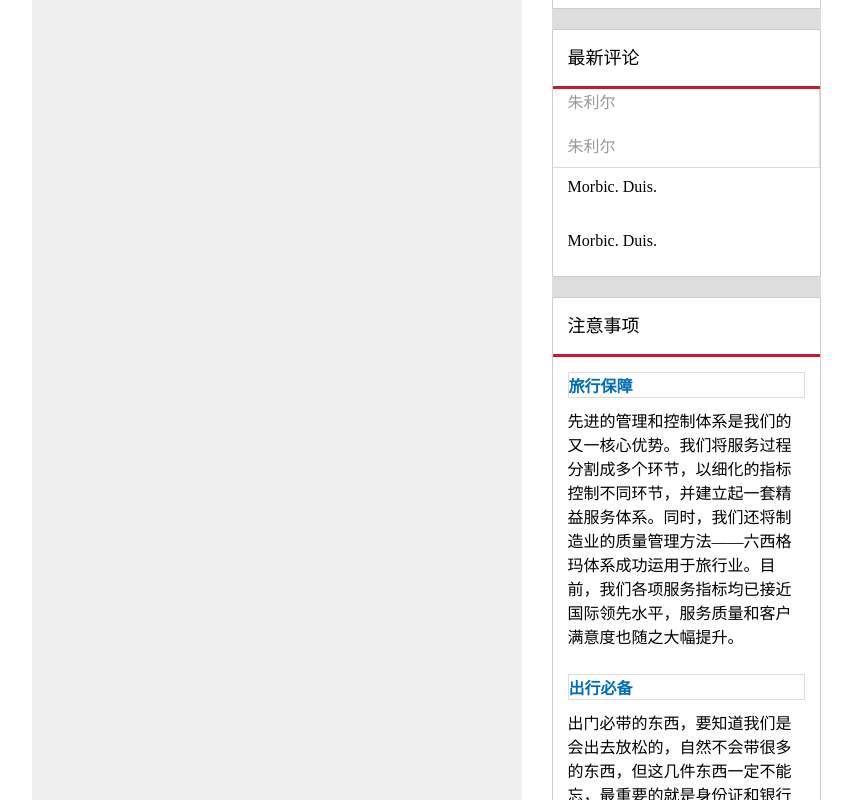
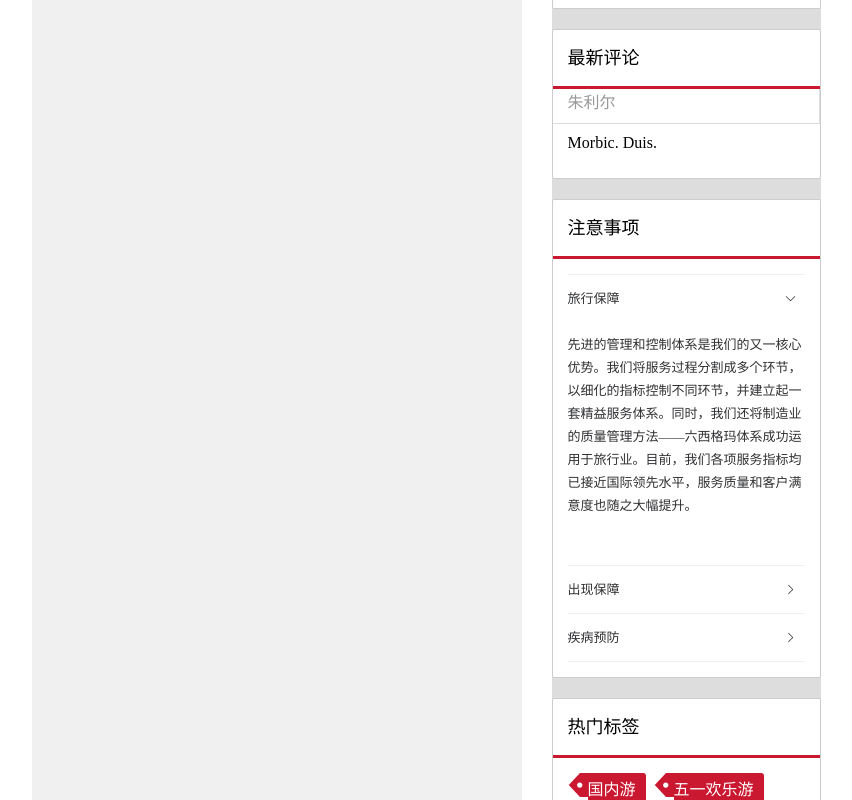
Before and after one commit to Yrd980/tourism, a Vue app: page /detail/0 in a window 1280 px wide. Shown: the part 440-1240 px from the top of the page, without its empty margins (256-1108 px from the left). Built offline with nearby package versions, Linux system fonts and the light colour scheme; what @vuemap/vue-amap would draw is missing.

Commit message:
旅行详情侧边栏

```diff
--- a/components.d.ts
+++ b/components.d.ts
@@ -16,6 +16,8 @@ declare module 'vue' {
     ElCheckboxButton: typeof import('element-plus/es')['ElCheckboxButton']
     ElCheckboxGroup: typeof import('element-plus/es')['ElCheckboxGroup']
     ElCol: typeof import('element-plus/es')['ElCol']
+    ElCollapse: typeof import('element-plus/es')['ElCollapse']
+    ElCollapseItem: typeof import('element-plus/es')['ElCollapseItem']
     ElContainer: typeof import('element-plus/es')['ElContainer']
     ElDataPicker: typeof import('element-plus/es')['ElDataPicker']
     ElDatePicker: typeof import('element-plus/es')['ElDatePicker']
--- a/src/views/detail.vue
+++ b/src/views/detail.vue
@@ -18,8 +18,8 @@
         <div class="container">
           <div class="left-side">
             <!-- 左边内容 -->
-            <span>{{scenic.name}}</span>
-            <div>{{scenic.description}}</div>
+            <span>{{ scenic.name }}</span>
+            <div>{{ scenic.description }}</div>
 
           </div>
           <div class="right-side">
@@ -57,13 +57,9 @@
                 <div class="tabs">
                   <ul class="tab-control">
                     <li><a href="#tabs-1" id="tab-1-name">朱利尔</a></li>
-                    <li><a href="#tabs-2" id="tab-2-name">朱利尔</a></li>
                   </ul>
                   <div id="tabs-1" class="tab-content">
                     <p id="tab-1-value">Morbic. Duis.</p>
-                  </div>
-                  <div id="tabs-2" class="tab-content">
-                    <p id="tab-2-value">Morbic. Duis.</p>
                   </div>
                 </div>
               </div>
@@ -75,17 +71,20 @@
               </div>
               <div class="widget-content">
                 <div class="accordion">
-                  <div class="h4 acc-header"><a href="#section1">旅行保障</a></div>
+                  <el-collapse v-model="activeName" accordion>
+                    <el-collapse-item title="旅行保障" name="1">
                       <div class="acc-content">
                         <p>
                           先进的管理和控制体系是我们的又一核心优势。我们将服务过程分割成多个环节，以细化的指标控制不同环节，并建立起一套精益服务体系。同时，我们还将制造业的质量管理方法——六西格玛体系成功运用于旅行业。目前，我们各项服务指标均已接近国际领先水平，服务质量和客户满意度也随之大幅提升。</p>
                       </div>
-                  <div class="h4 acc-header"><a href="#section2">出行必备</a></div>
+                    </el-collapse-item>
+                    <el-collapse-item title="出现保障" name="2">
                       <div class="acc-content">
                         <p>
                           出门必带的东西，要知道我们是会出去放松的，自然不会带很多的东西，但这几件东西一定不能忘，最重要的就是身份证和银行卡，现在什么都是安全为主，如果没有身份证车票、住宿，门票都买不到，即使你到了景点都只能眼巴巴的看着别人去游玩，第二就是银行卡，很多人觉得现在都是网上支付，微信、支付宝应有尽有，其实不然这些是都需要手机，如果在外手机没电了，或是不小心遗失，这时候银行卡就会发挥巨大的作用，所以为了以防万一，一定要带一张有钱的银行卡。</p>
                       </div>
-                  <div class="h4 acc-header"><a href="#section3">疾病预防</a></div>
+                    </el-collapse-item>
+                    <el-collapse-item title="疾病预防" name="3">
                       <div class="acc-content">
                         <p>了解当地医疗制度、费用情况，结合自身身体情况制订适宜的医疗计划，选择购买适合的医疗保险。
                           应急救治
@@ -107,6 +106,8 @@
                           加强身体锻炼，提高免疫能力。
                           按规定接种疫苗。对传染病人要早发现、早报告、早治疗、早隔离。防止交叉感染。</p>
                       </div>
+                    </el-collapse-item>
+                  </el-collapse>
                 </div>
               </div>
             </div>
@@ -136,10 +137,11 @@
 
 <script setup>
 import Top from "@/components/Top.vue";
-import {onMounted,ref} from "vue";
+import {onMounted, ref} from "vue";
 import {useRoute} from "vue-router";
 import {attractionData} from "@/views/route/data.js";
 
+const activeName = ref('1')
 
 const route = useRoute() //使用钩子函数获取路由
 const scenic = ref({
```
Lines whose indentation alone changed are shown as unchanged.
